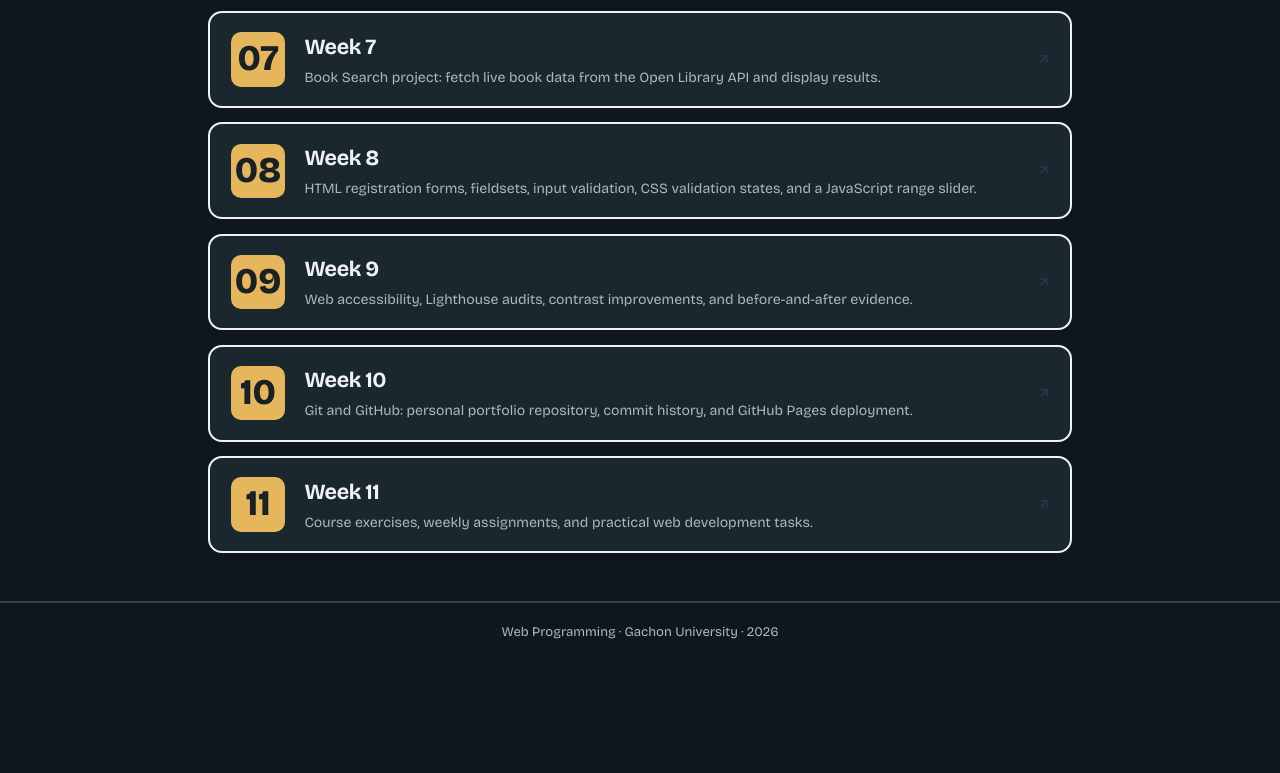
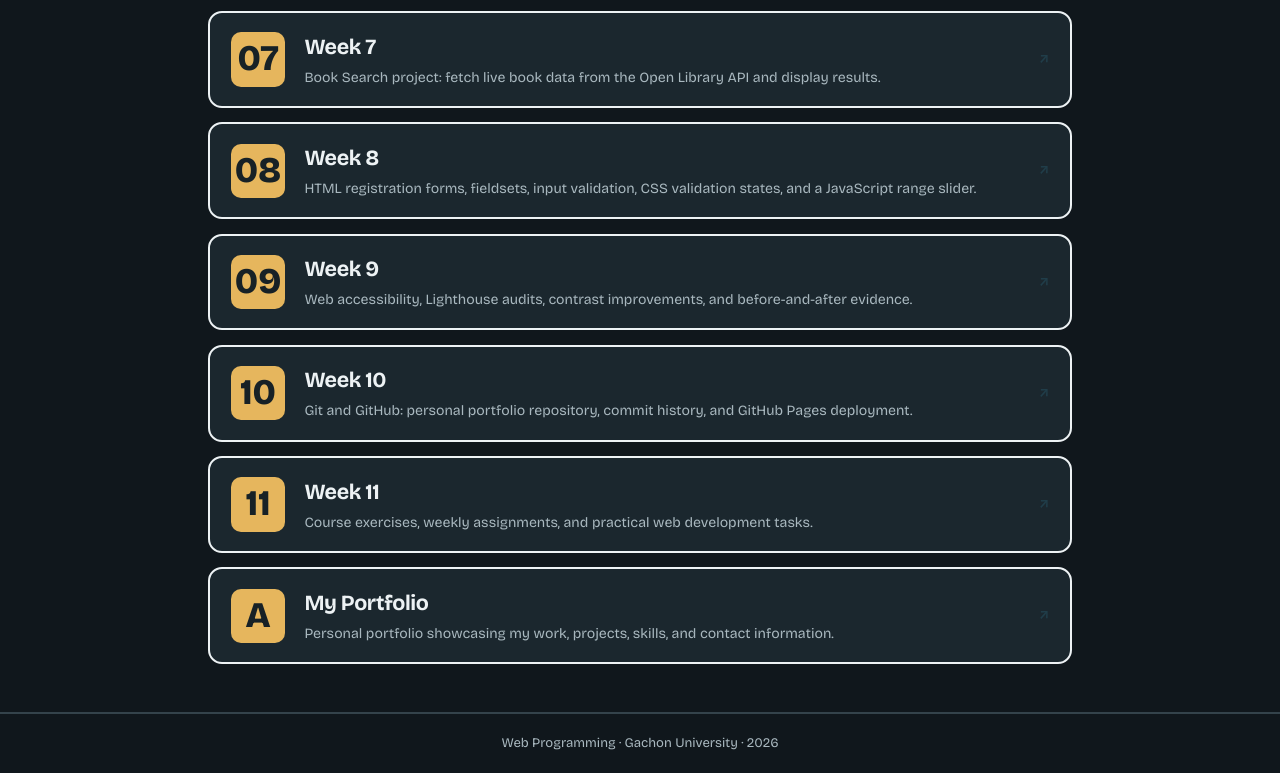
Before and after one commit to alisherIce/Web-Programming, a plain HTML site: page index.html in a window 1280 px wide. Shown: the part 1334-2107 px from the top of the page. Before the commit the page ends 1996 px from the top, so only its background shows below. Drawn offline with nearby package versions, Linux system fonts and the light colour scheme.

Commit message:
Add personal portfolio link below Week 11

```diff
--- a/index.html
+++ b/index.html
@@ -113,6 +113,13 @@
           <span class="go" aria-label="Open Week 11"><span aria-hidden="true">↗</span></span>
         </a>
       </li>
+      <li>
+        <a class="row" href="https://alisherice.github.io/Alisher/" target="_blank" rel="noopener noreferrer" aria-label="Open my personal portfolio">
+          <span class="num">A</span>
+          <span class="row-copy"><h3>My Portfolio</h3><p>Personal portfolio showcasing my work, projects, skills, and contact information.</p></span>
+          <span class="go" aria-label="Open portfolio"><span aria-hidden="true">↗</span></span>
+        </a>
+      </li>
     </ul>
   </main>
 
```
